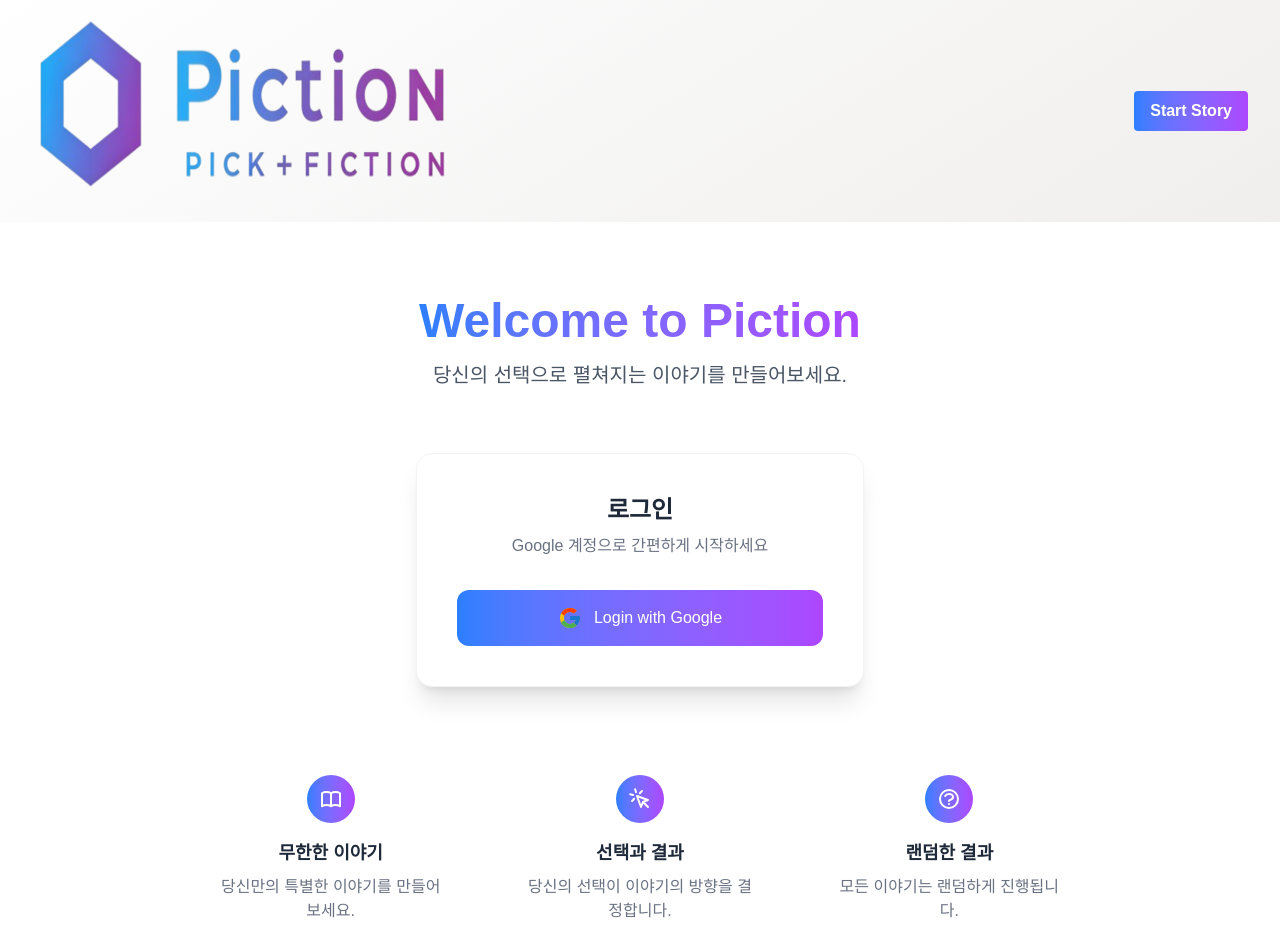
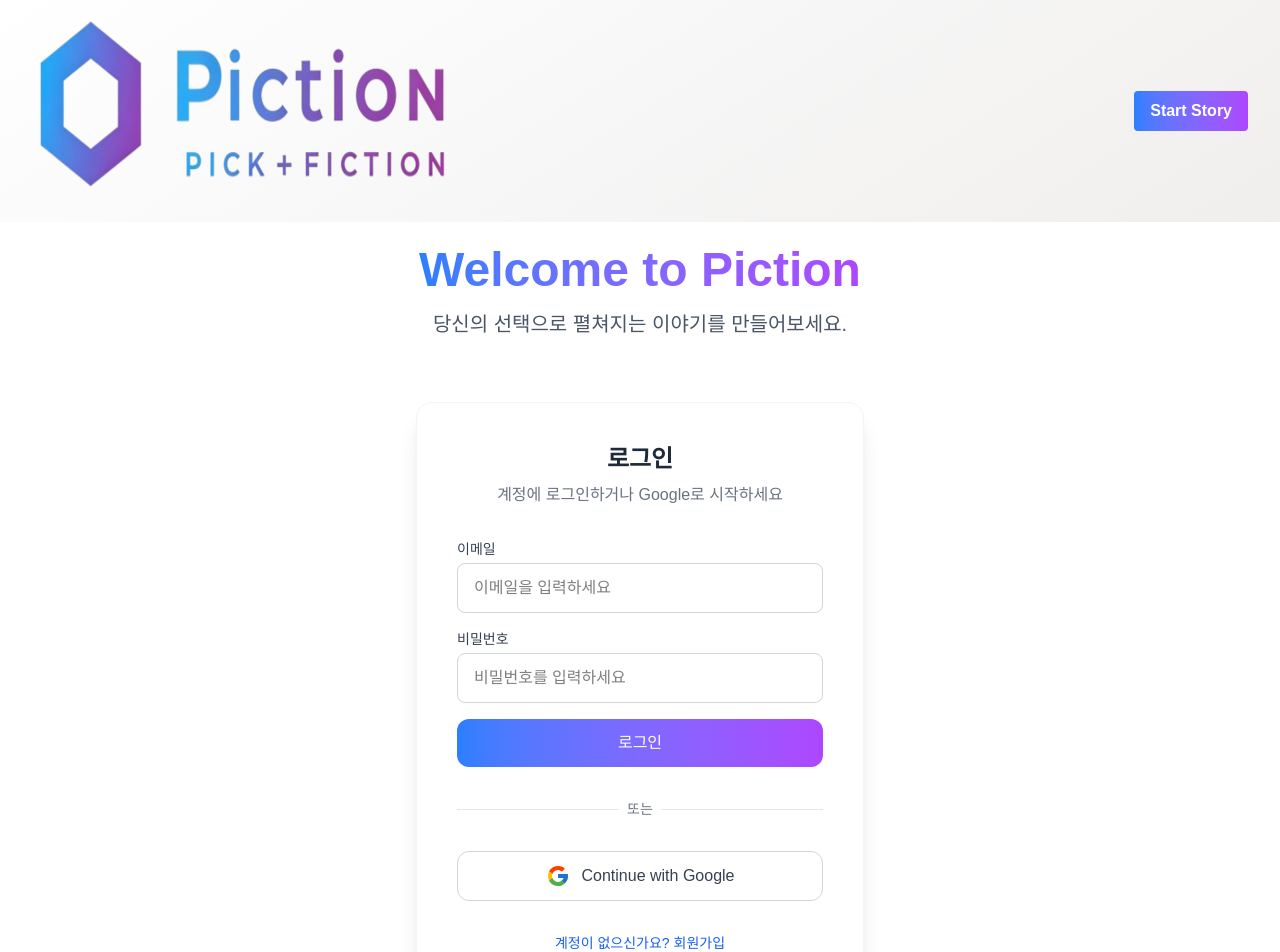
Before and after one commit to Minsu1322/Piction, a Next.js app: page /login in a window 1280 px wide. Shown: the top 952 px of the page. Built offline with nearby package versions, Linux system fonts and the light colour scheme; no server answers.

Commit message:
feature: 로그인/회원가입 email추가

```diff
--- a/package.json
+++ b/package.json
@@ -10,6 +10,7 @@
   },
   "dependencies": {
     "@heroicons/react": "^2.2.0",
+    "@supabase/auth-helpers-nextjs": "^0.10.0",
     "@supabase/supabase-js": "^2.49.1",
     "framer-motion": "^12.5.0",
     "lucide-react": "^0.482.0",
--- a/src/app/(auth)/login/page.tsx
+++ b/src/app/(auth)/login/page.tsx
@@ -1,9 +1,20 @@
 "use client";
 
 import { supabase } from "@/lib/supabaseClient";
+import { useState } from "react";
+import { useRouter } from "next/navigation";
 
 export default function Login() {
-  const handleLogin = async () => {
+  const router = useRouter();
+  const [isLogin, setIsLogin] = useState(true);
+  const [email, setEmail] = useState("");
+  const [password, setPassword] = useState("");
+  const [name, setName] = useState("");
+  const [loading, setLoading] = useState(false);
+  const [message, setMessage] = useState("");
+  const [error, setError] = useState("");
+
+  const handleGoogleLogin = async () => {
     const { error } = await supabase.auth.signInWithOAuth({
       provider: "google",
       options: {
@@ -11,7 +22,61 @@
       },
     });
 
-    if (error) console.error("로그인 오류:", error);
+    if (error) {
+      console.error("로그인 오류:", error);
+      setError("Google 로그인 중 오류가 발생했습니다");
+    }
+  };
+
+  const handleSubmit = async (e: React.FormEvent) => {
+    e.preventDefault();
+    setLoading(true);
+    setError("");
+    setMessage("");
+
+    try {
+      if (isLogin) {
+        // 로그인 처리
+        const response = await fetch("/api/auth/login", {
+          method: "POST",
+          headers: {
+            "Content-Type": "application/json",
+          },
+          body: JSON.stringify({ email, password }),
+        });
+
+        const data = await response.json();
+
+        if (!response.ok) {
+          throw new Error(data.error || "로그인 중 오류가 발생했습니다");
+        }
+
+        setMessage("로그인 성공!");
+        router.refresh();
+        router.push("/");
+      } else {
+        // 회원가입 처리
+        const response = await fetch("/api/auth/register", {
+          method: "POST",
+          headers: {
+            "Content-Type": "application/json",
+          },
+          body: JSON.stringify({ email, password, name }),
+        });
+
+        const data = await response.json();
+
+        if (!response.ok) {
+          throw new Error(data.error || "회원가입 중 오류가 발생했습니다");
+        }
+
+        setMessage("회원가입 이메일이 발송되었습니다. 이메일을 확인해주세요.");
+      }
+    } catch (err: any) {
+      setError(err.message);
+    } finally {
+      setLoading(false);
+    }
   };
 
   return (
@@ -31,15 +96,132 @@
         <div className="space-y-8">
           <div className="text-center">
             <h2 className="text-2xl font-semibold text-gray-800 mb-2">
-              로그인
+              {isLogin ? "로그인" : "회원가입"}
             </h2>
-            <p className="text-gray-500">Google 계정으로 간편하게 시작하세요</p>
+            <p className="text-gray-500">
+              {isLogin
+                ? "계정에 로그인하거나 Google로 시작하세요"
+                : "새 계정을 만들어 시작하세요"}
+            </p>
+          </div>
+
+          {/* 이메일/비밀번호 폼 */}
+          <form onSubmit={handleSubmit} className="space-y-4">
+            {!isLogin && (
+              <div>
+                <label
+                  htmlFor="name"
+                  className="block text-sm font-medium text-gray-700 mb-1"
+                >
+                  이름
+                </label>
+                <input
+                  id="name"
+                  type="text"
+                  value={name}
+                  onChange={(e) => setName(e.target.value)}
+                  placeholder="이름을 입력하세요"
+                  className="w-full px-4 py-3 rounded-lg border border-gray-300 focus:ring-2 focus:ring-blue-500 focus:border-blue-500 outline-none transition"
+                  required={!isLogin}
+                />
+              </div>
+            )}
+
+            <div>
+              <label
+                htmlFor="email"
+                className="block text-sm font-medium text-gray-700 mb-1"
+              >
+                이메일
+              </label>
+              <input
+                id="email"
+                type="email"
+                value={email}
+                onChange={(e) => setEmail(e.target.value)}
+                placeholder="이메일을 입력하세요"
+                className="w-full px-4 py-3 rounded-lg border border-gray-300 focus:ring-2 focus:ring-blue-500 focus:border-blue-500 outline-none transition"
+                required
+              />
+            </div>
+
+            <div>
+              <label
+                htmlFor="password"
+                className="block text-sm font-medium text-gray-700 mb-1"
+              >
+                비밀번호
+              </label>
+              <input
+                id="password"
+                type="password"
+                value={password}
+                onChange={(e) => setPassword(e.target.value)}
+                placeholder="비밀번호를 입력하세요"
+                className="w-full px-4 py-3 rounded-lg border border-gray-300 focus:ring-2 focus:ring-blue-500 focus:border-blue-500 outline-none transition"
+                required
+              />
+            </div>
+
+            {error && (
+              <div className="text-red-500 text-sm py-2 px-3 bg-red-50 rounded-md">
+                {error}
+              </div>
+            )}
+
+            {message && (
+              <div className="text-green-500 text-sm py-2 px-3 bg-green-50 rounded-md">
+                {message}
+              </div>
+            )}
+
+            <button
+              type="submit"
+              disabled={loading}
+              className="w-full py-3 rounded-xl text-white font-medium transition-all duration-300 bg-gradient-to-r from-blue-500 to-purple-500 hover:shadow-lg hover:opacity-90 flex justify-center items-center"
+            >
+              {loading ? (
+                <svg
+                  className="animate-spin h-5 w-5 text-white"
+                  xmlns="http://www.w3.org/2000/svg"
+                  fill="none"
+                  viewBox="0 0 24 24"
+                >
+                  <circle
+                    className="opacity-25"
+                    cx="12"
+                    cy="12"
+                    r="10"
+                    stroke="currentColor"
+                    strokeWidth="4"
+                  ></circle>
+                  <path
+                    className="opacity-75"
+                    fill="currentColor"
+                    d="M4 12a8 8 0 018-8V0C5.373 0 0 5.373 0 12h4zm2 5.291A7.962 7.962 0 014 12H0c0 3.042 1.135 5.824 3 7.938l3-2.647z"
+                  ></path>
+                </svg>
+              ) : isLogin ? (
+                "로그인"
+              ) : (
+                "회원가입"
+              )}
+            </button>
+          </form>
+
+          <div className="relative">
+            <div className="absolute inset-0 flex items-center">
+              <div className="w-full border-t border-gray-200"></div>
+            </div>
+            <div className="relative flex justify-center text-sm">
+              <span className="px-2 bg-white text-gray-500">또는</span>
+            </div>
           </div>
 
           {/* 구글 로그인 버튼 */}
           <button
-            onClick={handleLogin}
-            className="flex items-center justify-center gap-3 w-full py-4 rounded-xl text-white font-medium transition-all duration-300 bg-gradient-to-r from-blue-500 to-purple-500 hover:shadow-lg hover:opacity-90"
+            onClick={handleGoogleLogin}
+            className="flex items-center justify-center gap-3 w-full py-3 rounded-xl text-gray-700 font-medium transition-all duration-300 bg-white border border-gray-300 hover:bg-gray-50"
           >
             <svg
               xmlns="http://www.w3.org/2000/svg"
@@ -64,11 +246,21 @@
                 d="M43.611 20.083H42V20H24v8h11.303a12.04 12.04 0 0 1-4.087 5.571l.003-.002 6.19 5.238C36.971 39.205 44 34 44 24c0-1.341-.138-2.65-.389-3.917z"
               />
             </svg>
-            <span>Login with Google</span>
+            <span>Continue with Google</span>
           </button>
+
+          {/* 계정 전환 링크 */}
+          <div className="text-center text-sm">
+            <button
+              onClick={() => setIsLogin(!isLogin)}
+              className="text-blue-600 hover:text-blue-800 font-medium cursor-pointer"
+            >
+              {isLogin
+                ? "계정이 없으신가요? 회원가입"
+                : "이미 계정이 있으신가요? 로그인"}
+            </button>
+          </div>
         </div>
-
-        {/* 하단 정보 */}
       </div>
 
       {/* 하단 설명 */}
--- /dev/null
+++ b/src/app/api/auth/register/route.ts
@@ -0,0 +1,35 @@
+import { createRouteHandlerClient } from "@supabase/auth-helpers-nextjs";
+import { cookies } from "next/headers";
+import { NextRequest, NextResponse } from "next/server";
+
+export async function POST(request: NextRequest) {
+  const requestUrl = new URL(request.url);
+  const formData = await request.json();
+  const email = formData.email;
+  const password = formData.password;
+  const name = formData.name;
+
+  // 쿠키를 통해 supabase 클라이언트 생성
+  const supabase = createRouteHandlerClient({ cookies });
+
+  // 회원가입 처리
+  const { data, error } = await supabase.auth.signUp({
+    email,
+    password,
+    options: {
+      data: {
+        name: name,
+      },
+      emailRedirectTo: `${requestUrl.origin}/auth/callback`,
+    },
+  });
+
+  if (error) {
+    return NextResponse.json({ error: error.message }, { status: 400 });
+  }
+
+  return NextResponse.json({
+    message: "회원가입 이메일이 발송되었습니다. 이메일을 확인해주세요.",
+    data,
+  });
+}
--- a/src/components/StoryGenerator.tsx
+++ b/src/components/StoryGenerator.tsx
@@ -131,7 +131,7 @@
       ? "주인공이 죽거나 치명적 위기에 처할 가능성을 고려하라. 만약 주인공이 죽게 된다면, 마지막에 '[주인공 사망]'이라고 명시하라."
       : "주인공의 생존을 보장하지 말고, 선택에 따른 결과를 사실적으로 반영하라."
   }`
-      : `세계관: ${worldSetting}\n단어 수: ${storyLength}
+      : `세계관: ${worldSetting}\n분량 수: ${storyLength}
 
   지시사항:
   1. 스토리를 완전한 문장으로 작성하고, 마지막에 반드시 2~4개의 선택지를 제공하고, 웹소설 스타일을 반영하라.
```
Also changed, not shown: 1 other file (tests, documents, lock files or other folders).
